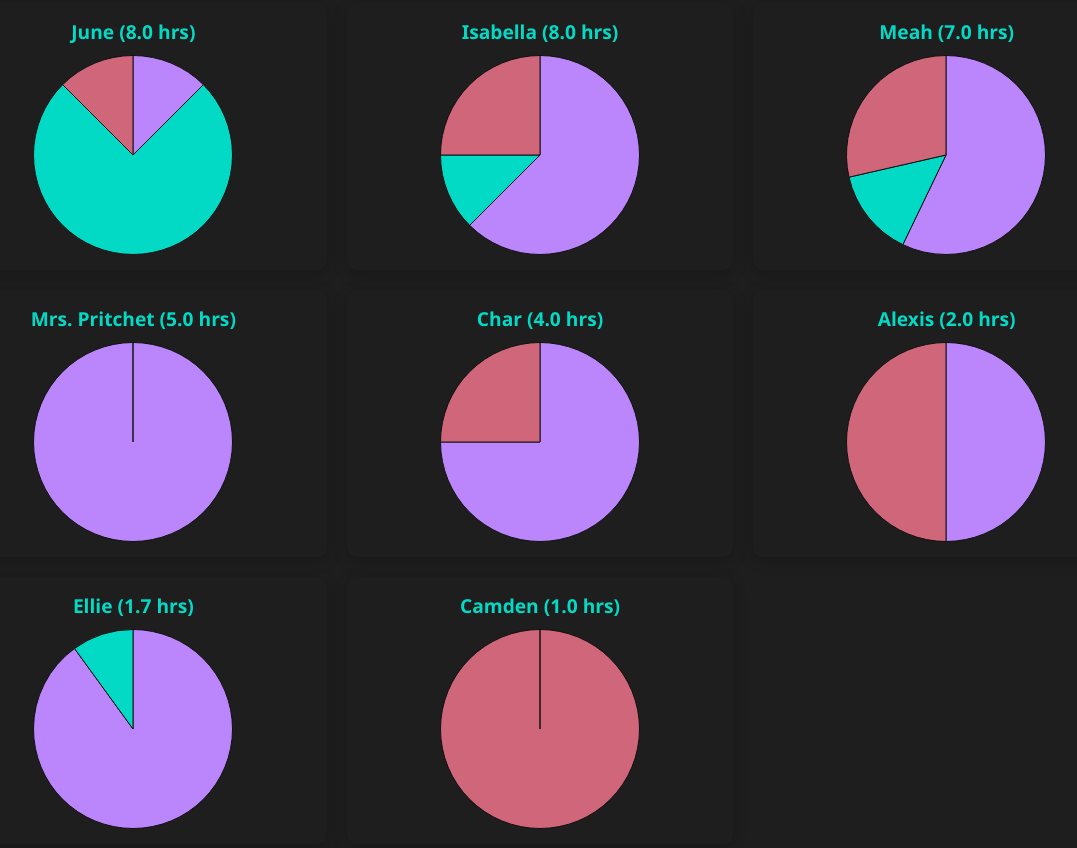
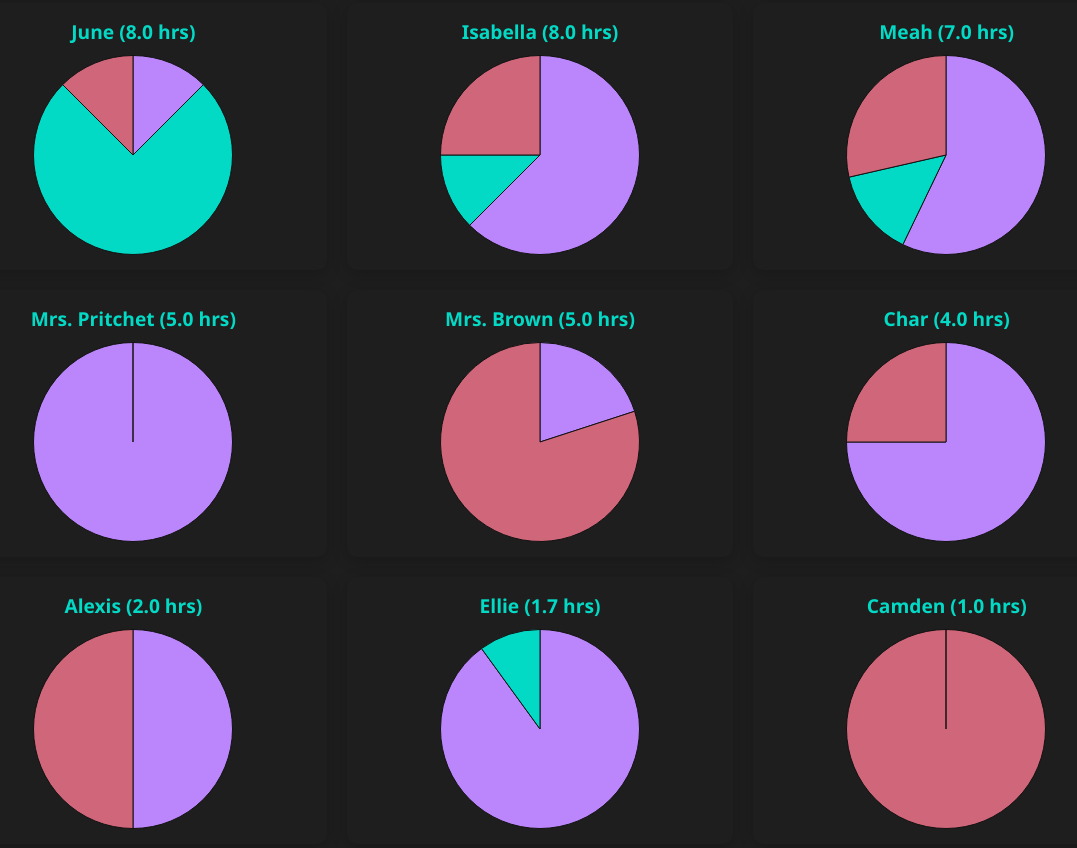
Before and after one commit to jjuniperr/7BScreenTime, a plain HTML site: page index.html in a window 1280 px wide. Shown: the part 1949-2797 px from the top of the page, without its empty margins (100-1177 px from the left). Drawn offline with nearby package versions, Linux system fonts and the light colour scheme.

Commit message:
Adding Mrs. Brown

```diff
--- a/index.html
+++ b/index.html
@@ -382,6 +382,14 @@
                 videoGames: "1hrs",
                 socialMedia: "2hrs",
                 music: "15 minutes"
+            },
+            {
+                name: "Mrs. Brown",
+                total: "5hrs",
+                television: "1hrs",
+                videoGames: "0hrs",
+                socialMedia: "4hrs",
+                music: "0hrs"
             }
         ];
 
```
